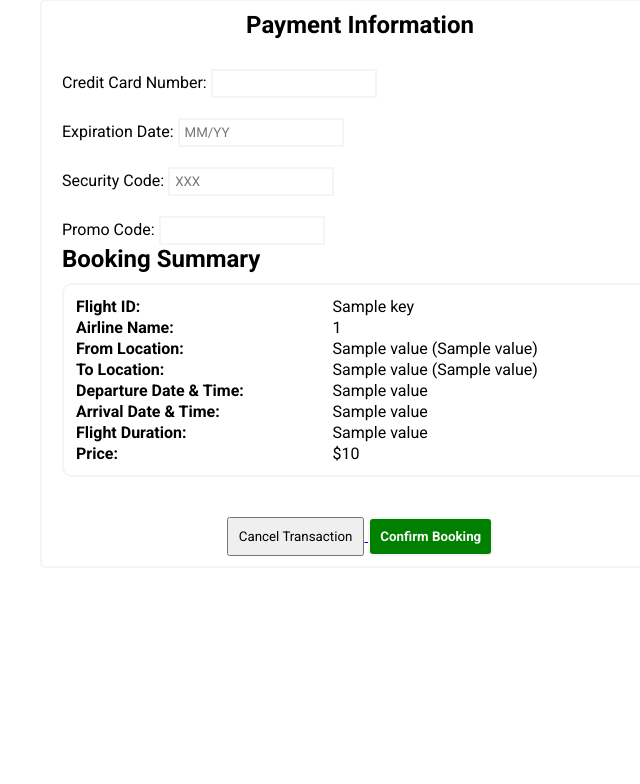
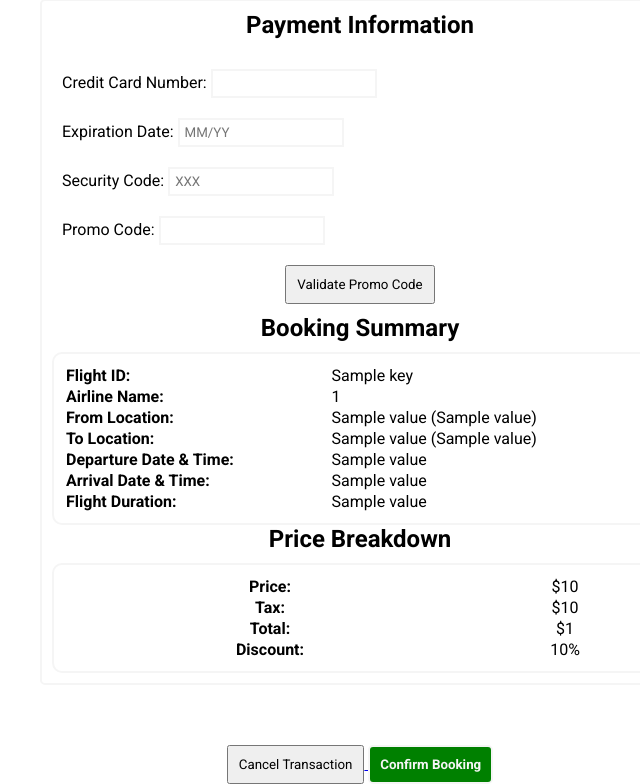
Before and after one commit to praneethravuri/Horizon-Airlines-Bookings, a Flask app: template templates/payment.html in a window 1280 px wide. Shown: the part 167-951 px from the top of the page, without its empty margins (280-920 px from the left). Before the commit the page ends 723 px from the top, so only its background shows below. Run offline with Flask 3, Linux system fonts and the light colour scheme; the template is opened without the code that fills it: most values are stand-ins (such as "Sample title", 1, 10 or a date in 2020).

Commit message:
Bonus Complex Query

```diff
--- a/static/JS/confirmPayment.js
+++ b/static/JS/confirmPayment.js
@@ -1,5 +1,6 @@
 $(document).ready(function(){
     $(".confirm-booking").click(function(){
         $.post('/confirm-payment');
-    })
-})
+        console.log("here");
+    });
+});
--- /dev/null
+++ b/static/JS/validatePromoCode.js
@@ -0,0 +1,6 @@
+$(document).ready(function(){
+    $(".validate-btn").click(function(){
+        $.post('/validate-promo-code');
+        console.log("here");
+    });
+});
--- a/templates/payment.html
+++ b/templates/payment.html
@@ -28,7 +28,7 @@
 
             <div class="payment-section add-pad dynamic-table">
                 <h2 style="margin-bottom: 20px;">Payment Information</h2>
-                <form method="POST" action="{{ url_for('payment.validate_promocode') }}">
+                <form method="POST" action="{{ url_for('payment.validate_promo_code') }}">
                     <div class="credit-card-number add-pad align-left">
                         <label for="">Credit Card Number: </label>
                         <input type="text">
@@ -43,7 +43,11 @@
                     </div>
                     <div class="promocode add-pad align-left">
                         <label for="">Promo Code: </label>
-                        <input type="text" name="promocode">
+                        <input type="text" name="promocode" id="promocode">
+                    </div>
+                    <div class="validate-promo-code add-pad">
+                        <button class="validate-btn">Validate Promo Code</button>
+                    </div>
                 </form>
 
             {% for key, value in user_flights_dict.items() %}
@@ -77,11 +81,27 @@
                     <td class="add-bold">Flight Duration: </td>
                     <td>{{value[7]}}</td>
                 </tr>
+            </table>
 
+            <table class="add-pad dynamic-table" style="margin-top: 10px; text-align: center;">
+                <h2>Price Breakdown</h2>
                 <tr>
                     <td class="add-bold">Price: </td>
                     <td>${{price}}</td>
                 </tr>
+                <tr>
+                    <td class="add-bold">Tax: </td>
+                    <td>${{tax}}</td>
+                </tr>
+                <tr>
+                    <td class="add-bold">Total: </td>
+                    <td>${{total_price}}</td>
+                </tr>
+                {% if discount %}
+                <tr>
+                    <td class="add-bold">Discount: </td>
+                    <td>{{discount}}%</td>
+                {% endif %}
             </table>
 
 
@@ -92,7 +112,7 @@
                     <button class="cancel-transaction">Cancel Transaction</button>
                 </a>
 
-                    <button id="{{key}}" class="confirm-booking">Confirm Booking</button>
+                <button id="{{key}}" class="confirm-booking">Confirm Booking</button>
 
 
             </div>
```
Also changed, not shown: routes/payment.py (+37 -6 lines), test.py (+6 -2 lines).
